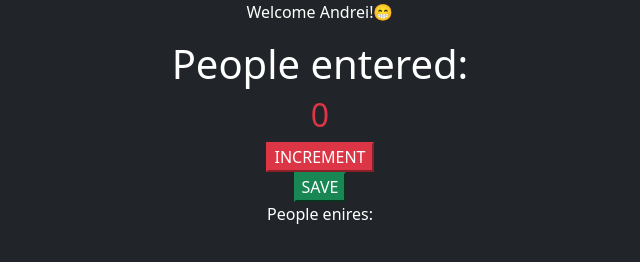
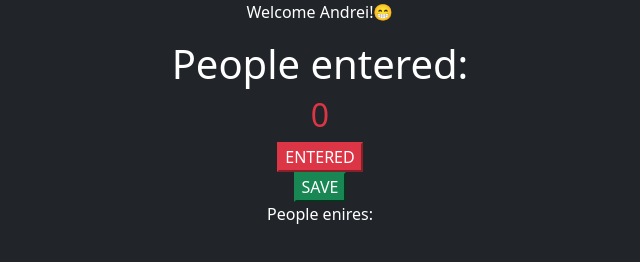
Before and after one commit to andreirusen/Count-People-Java, a plain HTML site: page index.html in a window 1280 px wide. Shown: the whole page, without its empty margins (320-960 px from the left). Drawn offline with nearby package versions, Linux system fonts and the light colour scheme.

Commit message:
update button

```diff
--- a/index.html
+++ b/index.html
@@ -24,7 +24,7 @@
     <h2 id="count-el" class="text-danger">0</h2>
 
     <button class="btn-danger" id="increment-btn" onclick="increment()">
-      INCREMENT
+      ENTERED
     </button>
 
     <button class="btn-success" id="save-btn" onclick="save()">
```
